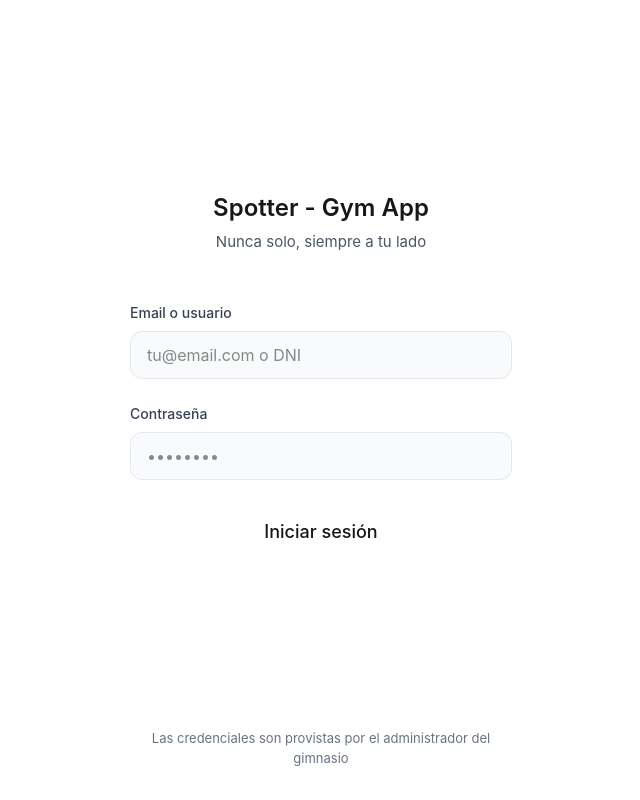
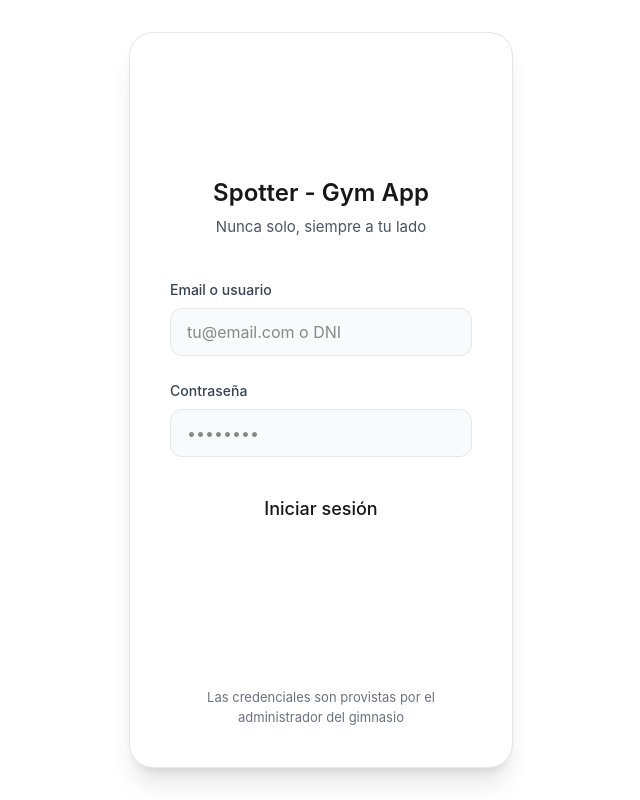
Before and after one commit to juanlozano2000/Primo-Gym-App, a React (Vite) app: page / in a window 1280 px wide. Shown: the whole page, without its empty margins (319-959 px from the left). Built offline with nearby package versions, Linux system fonts and the light colour scheme; no server answers.

Commit message:
readaptop responsive para dektop

```diff
--- a/src/app/screens/LoginScreen.tsx
+++ b/src/app/screens/LoginScreen.tsx
@@ -29,12 +29,13 @@ export function LoginScreen() {
   };
 
   return (
-    <div className="min-h-screen flex flex-col bg-background px-6 py-8">
+    <div className="min-h-screen bg-background flex justify-center px-4 sm:px-6 py-8">
+      <div className="w-full max-w-sm flex flex-col bg-background lg:bg-white lg:rounded-3xl lg:shadow-xl lg:border lg:border-border lg:px-10 lg:py-10">
         {/* Safe area superior */}
-      <div className="h-safe-area-inset-top" />
+        <div className="h-safe-area-inset-top lg:h-0" />
 
         {/* Logo y título */}
-      <div className="flex flex-col items-center mb-12 mt-16">
+        <div className="flex flex-col items-center mb-10 mt-12 lg:mt-2">
           <div className="w-20 h-20 rounded-2xl bg-primary flex items-center justify-center mb-4">
             <Dumbbell className="w-10 h-10 text-white" />
           </div>
@@ -93,7 +94,8 @@ export function LoginScreen() {
         </form>
 
         {/* Safe area inferior */}
-      <div className="h-safe-area-inset-bottom" />
+        <div className="h-safe-area-inset-bottom lg:h-0" />
+      </div>
     </div>
   );
 }
--- a/src/app/screens/client/ClientWorkoutsScreen.tsx
+++ b/src/app/screens/client/ClientWorkoutsScreen.tsx
@@ -42,7 +42,10 @@ export function ClientWorkoutsScreen({
     <div className="min-h-screen bg-gray-50 pb-24">
       <AppBar title="Mis Workouts" onBack={onBack} />
 
-      <div className="px-4 py-6">
+      <div className="px-4 py-6 max-w-5xl mx-auto">
+        <div className="flex flex-col gap-6 lg:flex-row lg:items-start">
+          {/* Columna principal: filtros + lista */}
+          <div className="flex-1">
             {/* Filtros rápidos (opcional) */}
             <div className="flex gap-2 mb-6 overflow-x-auto pb-2">
               <button
@@ -77,11 +80,6 @@ export function ClientWorkoutsScreen({
               </button>
             </div>
 
-        {/* Banner Premium */}
-        <div className="mb-6">
-          <PremiumBanner onUpgrade={handleUpgradeClick} />
-        </div>
-
             {/* Lista de workouts */}
             {filteredWorkouts.length > 0 ? (
               <div className="space-y-3">
@@ -103,6 +101,15 @@ export function ClientWorkoutsScreen({
                 description="Tu entrenador aún no te ha asignado workouts para esta semana."
               />
             )}
+          </div>
+
+          {/* Columna lateral: Banner Premium (se mantiene debajo en mobile) */}
+          <div className="lg:w-[320px] lg:sticky lg:top-[80px]">
+            <div className="mb-6">
+              <PremiumBanner onUpgrade={handleUpgradeClick} />
+            </div>
+          </div>
+        </div>
       </div>
 
       {/* Modal de Upgrade */}
--- a/src/app/screens/client/WorkoutDetailScreen.tsx
+++ b/src/app/screens/client/WorkoutDetailScreen.tsx
@@ -87,7 +87,9 @@ export function WorkoutDetailScreen({
     <div className="min-h-screen bg-gray-50 pb-24">
       <AppBar title={workout.title} onBack={onBack} />
 
-      <div className="px-4 py-6 space-y-6">
+      <div className="px-4 py-6 max-w-5xl mx-auto lg:grid lg:grid-cols-[minmax(0,2fr)_minmax(0,1.4fr)] lg:gap-6 lg:items-start lg:space-y-0 space-y-6">
+        {/* Columna izquierda: progreso + ejercicio actual + navegación */}
+        <div className="space-y-6">
           {/* Progreso */}
           <div className="bg-white rounded-2xl p-4 border border-border">
             <div className="flex items-center justify-between mb-2">
@@ -201,9 +203,10 @@ export function WorkoutDetailScreen({
               </CTAButton>
             )}
           </div>
+        </div>
 
-        {/* Lista de ejercicios */}
-        <div className="bg-white rounded-2xl p-4 border border-border">
+        {/* Columna derecha: lista completa de ejercicios */}
+        <div className="bg-white rounded-2xl p-4 border border-border lg:max-h-[calc(100vh-140px)] lg:overflow-y-auto">
           <h4 className="mb-3">Todos los ejercicios</h4>
           <div className="space-y-2">
             {workout.exerciseList.map((exercise, index) => {
--- a/src/styles/index.css
+++ b/src/styles/index.css
@@ -23,12 +23,18 @@
   height: var(--safe-area-inset-bottom);
 }
 
-/* Mobile-first constraints - máximo 430px para mantener diseño mobile */
+/* Mobile-first constraints - mantener diseño mobile en pantallas chicas */
 body {
-  max-width: 430px;
-  margin: 0 auto;
+  margin: 0;
   position: relative;
   overflow-x: hidden;
+}
+
+@media (max-width: 480px) {
+  body {
+    max-width: 430px;
+    margin: 0 auto;
+  }
 }
 
 /* Disable text selection para mejorar experiencia táctil */
```
Lines whose indentation alone changed are shown as unchanged.
